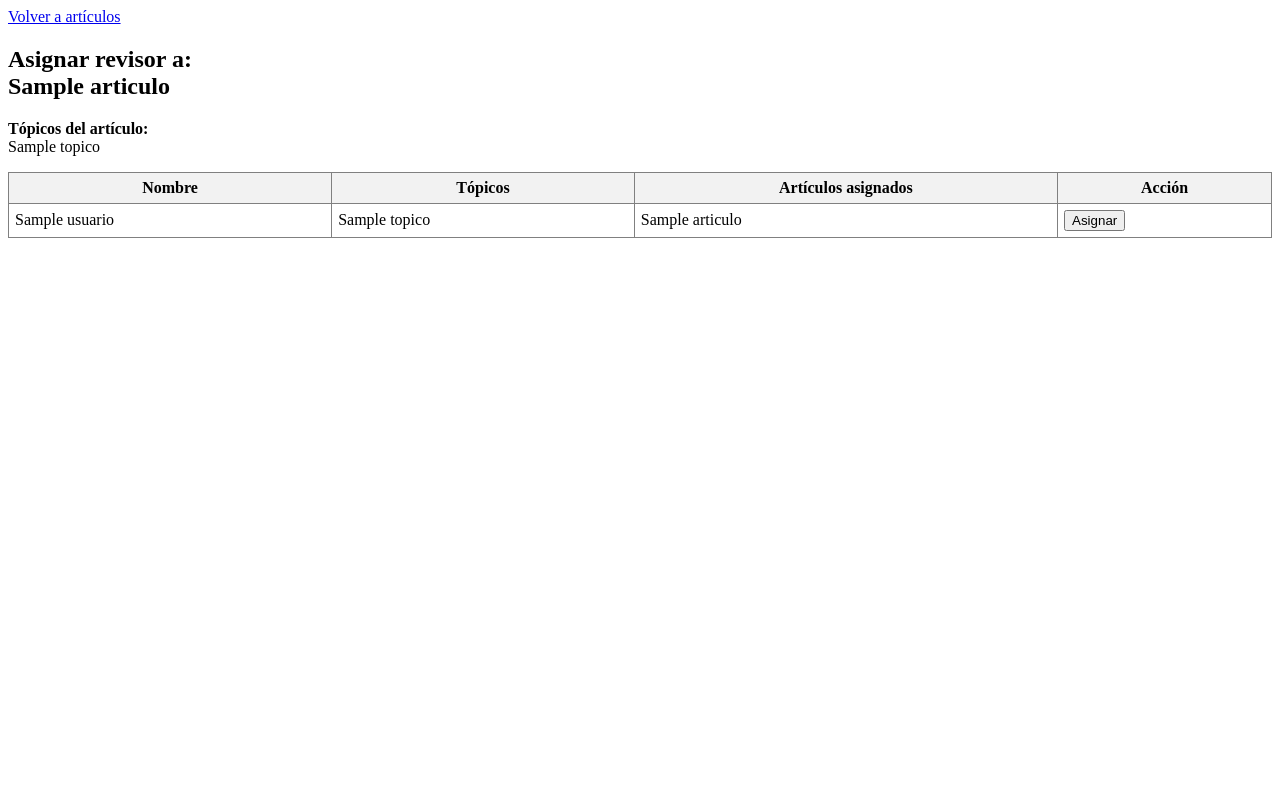
After one commit to maximilianoprogr/tareabd, a PHP site: page /php/utilidades/asignar_revisor.php?id_articulo=1 in a window 1280 px wide. The commit adds this page. Run offline with PHP 8.4, Linux system fonts and the light colour scheme; tables that the repository leaves empty hold one stand-in row (values such as "Sample post").

Commit message:
se arreglo asignar

```diff
--- /dev/null
+++ b/php/utilidades/asignar_revisor.php
@@ -0,0 +1,107 @@
+<?php
+session_start();
+include('../conexion.php');
+
+// Obtener el id del artículo
+$id_articulo = $_GET['id_articulo'] ?? null;
+if (!$id_articulo) {
+    echo "Falta el ID del artículo.";
+    exit;
+}
+
+// Obtener información del artículo y sus tópicos
+$stmt = $pdo->prepare("SELECT a.titulo, GROUP_CONCAT(DISTINCT t.nombre SEPARATOR ', ') AS topicos
+                      FROM Articulo a
+                      LEFT JOIN Articulo_Topico at ON a.id_articulo = at.id_articulo
+                      LEFT JOIN Topico t ON at.id_topico = t.id_topico
+                      WHERE a.id_articulo = ?
+                      GROUP BY a.id_articulo, a.titulo");
+$stmt->execute([$id_articulo]);
+$articulo = $stmt->fetch();
+if (!$articulo) {
+    echo "Artículo no encontrado.";
+    exit;
+}
+
+// Procesar asignación si se envió el formulario
+$msg = '';
+if ($_SERVER['REQUEST_METHOD'] === 'POST' && isset($_POST['rut_revisor'])) {
+    $rut_revisor = $_POST['rut_revisor'];
+    // Verificar si ya está asignado
+    $stmt = $pdo->prepare("SELECT 1 FROM Articulo_Revisor WHERE id_articulo = ? AND rut_revisor = ?");
+    $stmt->execute([$id_articulo, $rut_revisor]);
+    if ($stmt->fetch()) {
+        $msg = "El revisor ya está asignado a este artículo.";
+    } else {
+        $stmt = $pdo->prepare("INSERT INTO Articulo_Revisor (id_articulo, rut_revisor) VALUES (?, ?)");
+        $stmt->execute([$id_articulo, $rut_revisor]);
+        $msg = "Revisor asignado correctamente.";
+    }
+}
+
+// Obtener todos los revisores con sus tópicos y artículos asignados
+$sql = "
+SELECT
+    u.rut,
+    u.nombre,
+    GROUP_CONCAT(DISTINCT t.nombre SEPARATOR ', ') AS topicos,
+    COUNT(DISTINCT ar2.id_articulo) AS articulos_asignados,
+    GROUP_CONCAT(DISTINCT a2.titulo SEPARATOR ', ') AS titulos_asignados
+FROM Revisor r
+JOIN Usuario u ON r.rut = u.rut
+LEFT JOIN Revisor_Topico rt ON r.rut = rt.rut_revisor
+LEFT JOIN Topico t ON rt.id_topico = t.id_topico
+LEFT JOIN Articulo_Revisor ar2 ON r.rut = ar2.rut_revisor
+LEFT JOIN Articulo a2 ON ar2.id_articulo = a2.id_articulo
+GROUP BY u.rut, u.nombre
+ORDER BY u.nombre
+";
+$stmt = $pdo->query($sql);
+$revisores = $stmt->fetchAll();
+?>
+<!DOCTYPE html>
+<html lang="es">
+<head>
+    <meta charset="UTF-8">
+    <title>Asignar revisor a artículo</title>
+</head>
+<body>
+<a href="../asignar_articulos.php">Volver a artículos</a>
+<h2>Asignar revisor a: <br> <?= htmlspecialchars($articulo['titulo']) ?></h2>
+<p><strong>Tópicos del artículo:</strong><br>
+<?= $articulo['topicos'] ? nl2br(htmlspecialchars(str_replace(', ', "\n", $articulo['topicos']))) : 'Sin tópicos'; ?>
+</p>
+<?php if ($msg): ?>
+    <p style="color:green;"><?= htmlspecialchars($msg) ?></p>
+<?php endif; ?>
+<table border="1" cellpadding="6" style="border-collapse:collapse;width:100%">
+    <tr style="background:#f2f2f2">
+        <th>Nombre</th>
+        <th>Tópicos</th>
+        <th>Artículos asignados</th>
+        <th>Acción</th>
+    </tr>
+    <?php foreach ($revisores as $revisor): ?>
+    <tr>
+        <td><?= htmlspecialchars($revisor['nombre']) ?></td>
+        <td><?= $revisor['topicos'] ? nl2br(htmlspecialchars(str_replace(', ', "\n", $revisor['topicos']))) : 'Sin tópicos'; ?></td>
+        <td>
+            <?php
+            if ($revisor['titulos_asignados']) {
+                echo nl2br(htmlspecialchars(str_replace(', ', "\n", $revisor['titulos_asignados'])));
+            } else {
+                echo 'Sin artículos';
+            }
+            ?>
+        </td>
+        <td>
+            <form method="post" style="margin:0;">
+                <input type="hidden" name="rut_revisor" value="<?= htmlspecialchars($revisor['rut']) ?>">
+                <button type="submit">Asignar</button>
+            </form>
+        </td>
+    </tr>
+    <?php endforeach; ?>
+</table>
+</body>
+</html>
```
Also changed, not shown: php/asignar_articulos.php (+67 -2 lines), php/utilidades/asignar_articulo.php (added, +113 -0 lines), php/utilidades/quitar_revizor.php (added, +32 -0 lines).
